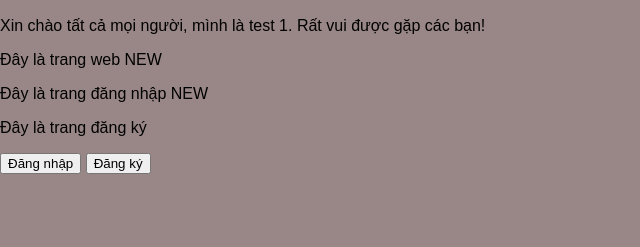
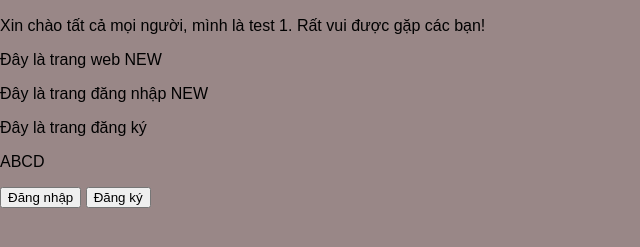
Before and after one commit to lenhat8413/git-new-test, a plain HTML site: page index.html in a window 1280 px wide. Shown: the part 111-358 px from the top of the page, without its empty margins (0-640 px from the left). Drawn offline with Linux system fonts and the light colour scheme.

Commit message:
test1 push lan 2

```diff
--- a/index.html
+++ b/index.html
@@ -14,6 +14,7 @@
     <p>Đây là trang web NEW</p>
     <p>Đây là trang đăng nhập NEW</p>
     <p>Đây là trang đăng ký</p>
+    <p>ABCD</p>
 
     <button type="button"   class="btn btn-primary">Đăng nhập</button>
     <button type="button" class="btn btn-success">Đăng ký</button>
```
